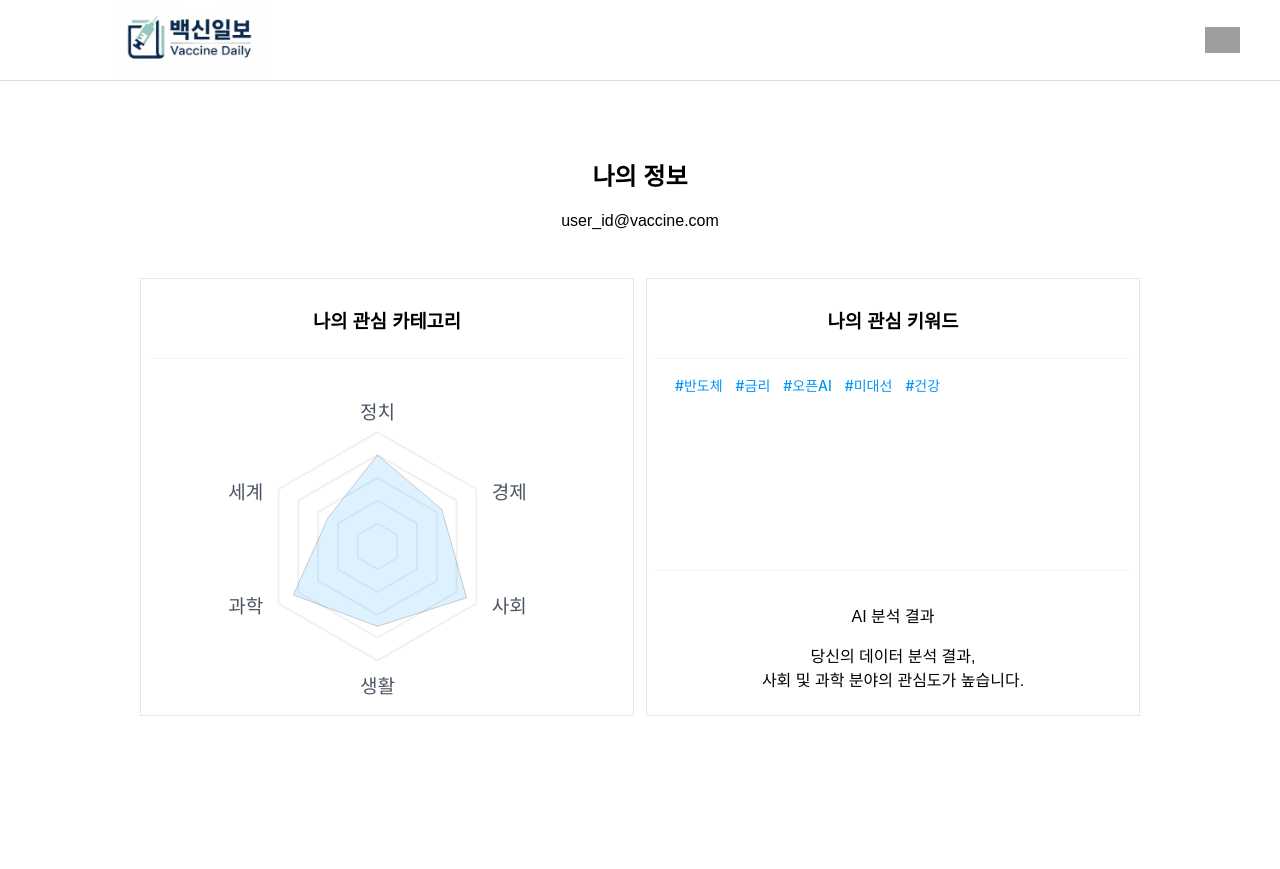
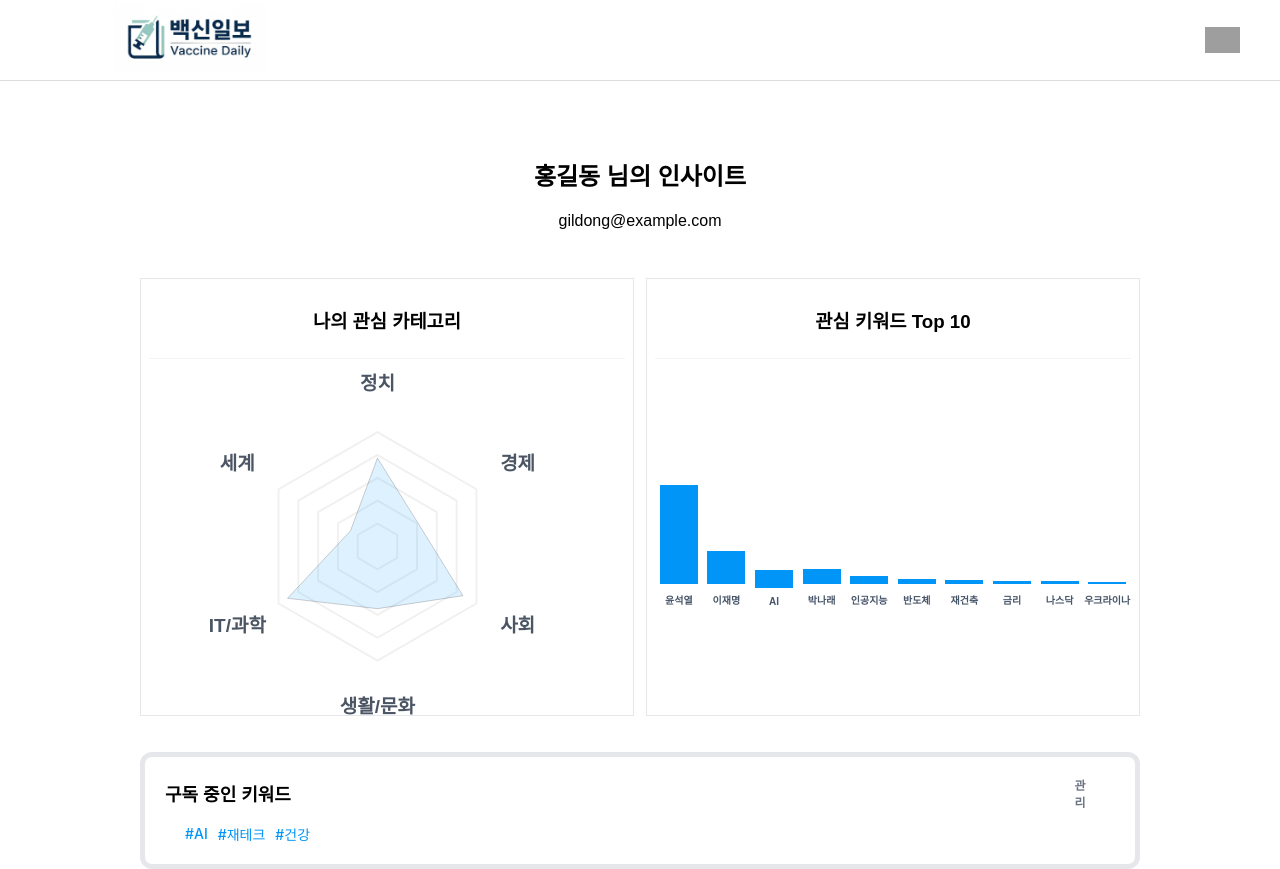
Before and after one commit to JunePark2018/VaccineDailyReport, a React (Create React App) app in the folder frontend/: page /MyPage in a window 1280 px wide. Before the commit the page ends 800 px from the top, so only its background shows below. Built offline with nearby package versions, Linux system fonts and the light colour scheme; grey boxes are pictures that could not be loaded.

Commit message:
mypage updated2

```diff
--- a/frontend/src/pages/MyPage.jsx
+++ b/frontend/src/pages/MyPage.jsx
@@ -1,77 +1,101 @@
 import React, { useState, useEffect, useMemo } from 'react';
-import { useNavigate } from 'react-router-dom';
+import { useNavigate, useParams } from 'react-router-dom';
+import axios from 'axios';
 import Logo from '../components/Logo';
 import loginIcon from '../login_icon/login.png';
 import Header from '../components/Header';
+import Button from '../components/Button';
 import './MyPage.css';
+
+const CATEGORIES = ['정치', '경제', '사회', '생활/문화', 'IT/과학', '세계'];
+
+const MOCK_USER_DATA = {
+  user_real_name: "홍길동",
+  email: "gildong@example.com",
+  read_categories: { '정치': 85, '경제': 45, '사회': 95, '생활/문화': 60, 'IT/과학': 100, '세계': 30 },
+  read_keywords: { '반도체': 15, '금리': 10, '인공지능': 25, '나스닥': 8, '재건축': 12, '우크라이나': 5, '이재명':100, '윤석열':300, 'AI':55, '박나래':44 },
+  subscribed_keywords: ['AI', '재테크', '건강']
+};
 
 const MyPage = () => {
   const navigate = useNavigate();
+  const { login_id } = useParams();
+
   const [isActive, setIsActive] = useState(false);
+  const [isEditMode, setIsEditMode] = useState(false);
+  const [loading, setLoading] = useState(true);
 
-  const targetScores = {
-    politics: 80, economy: 65, society: 90, living: 70, itScience: 85, world: 50
+  const [userData, setUserData] = useState(null);
+  const [targetScores, setTargetScores] = useState({});
+  const [readKeywords, setReadKeywords] = useState({});
+  const [subscribedKeywords, setSubscribedKeywords] = useState([]);
+  const [newKeyword, setNewKeyword] = useState('');
+
+  // 1. 데이터 로드 로직
+  useEffect(() => {
+    const fetchUserData = async () => {
+      try {
+        const id = login_id || 'test_user';
+        // const response = await axios.get(`YOUR_BACKEND_URL/users/${id}`);
+        // const data = response.data;
+        const data = MOCK_USER_DATA;
+
+        setUserData(data);
+        setTargetScores(data.read_categories || {});
+        setReadKeywords(data.read_keywords || {});
+        setSubscribedKeywords(data.subscribed_keywords || []);
+        setLoading(false);
+      } catch (error) {
+        setUserData(MOCK_USER_DATA);
+        setLoading(false);
+      }
+    };
+    fetchUserData();
+  }, [login_id]);
+
+  useEffect(() => {
+    if (!loading) {
+      const timer = setTimeout(() => setIsActive(true), 100);
+      return () => clearTimeout(timer);
+    }
+  }, [loading]);
+
+  const dynamicLimit = useMemo(() => {
+    const values = Object.values(targetScores);
+    return values.length > 0 ? Math.max(...values) + 10 : 100;
+  }, [targetScores]);
+
+  const getCoordinates = (scores, limit, active) => {
+    const center = 100, radius = 60;
+    return CATEGORIES.map((label, i) => {
+      const angle = (Math.PI / 3) * i - Math.PI / 2;
+      const scoreRatio = active ? (scores[label] || 0) / limit : 0;
+      return `${center + radius * scoreRatio * Math.cos(angle)},${center + radius * scoreRatio * Math.sin(angle)}`;
+    }).join(' ');
   };
 
-  // 1. 동적 최대값 계산 (최대값 + 10)
-  const dynamicLimit = useMemo(() => {
-    return Math.max(...Object.values(targetScores)) + 10;
-  }, []);
+  const updateKeywordsOnServer = async (newList) => {
+    try {
+      await axios.patch(`YOUR_BACKEND_URL/users/${login_id}`, { subscribed_keywords: newList });
+    } catch (error) { console.error(error); }
+  };
 
-  const [currentScores, setCurrentScores] = useState({
-    politics: 0, economy: 0, society: 0, living: 0, itScience: 0, world: 0
-  });
+  const handleDeleteKeyword = (target) => {
+    const newList = subscribedKeywords.filter(k => k !== target);
+    setSubscribedKeywords(newList);
+    updateKeywordsOnServer(newList);
+  };
 
-  // 2. 애니메이션 로직 (높은 값 순서대로 스프레드)
-  useEffect(() => {
-    const sortedKeys = Object.keys(targetScores).sort((a, b) => targetScores[b] - targetScores[a]);
-    let frame = 0;
-    const totalFrames = 90;
-    const staggerDelay = 4;
+  const handleAddKeyword = () => {
+    if (newKeyword.trim() && !subscribedKeywords.includes(newKeyword)) {
+      const newList = [...subscribedKeywords, newKeyword.trim()];
+      setSubscribedKeywords(newList);
+      updateKeywordsOnServer(newList);
+      setNewKeyword('');
+    }
+  };
 
-    const animate = () => {
-      frame++;
-      let updatedScores = { ...currentScores };
-      let finished = true;
-
-      sortedKeys.forEach((key, index) => {
-        const startFrame = index * staggerDelay;
-        if (frame > startFrame) {
-          const relativeFrame = frame - startFrame;
-          const progress = Math.min(relativeFrame / totalFrames, 1);
-          const easeProgress = 1 - Math.pow(1 - progress, 3);
-          updatedScores[key] = targetScores[key] * easeProgress;
-          if (progress < 1) finished = false;
-        } else {
-          finished = false;
-        }
-      });
-
-      setCurrentScores(updatedScores);
-      if (!finished) requestAnimationFrame(animate);
-    };
-
-    const timer = setTimeout(() => {
-      setIsActive(true);
-      requestAnimationFrame(animate);
-    }, 200);
-
-    return () => { clearTimeout(timer); cancelAnimationFrame(animate); };
-  }, []);
-
-  // 3. 좌표 계산 함수 (거미줄과 데이터 영역 공용)
-  const getCoordinates = (scores, limit) => {
-    const labels = ['politics', 'economy', 'society', 'living', 'itScience', 'world'];
-    const center = 100;
-    const radius = 60;
-    return labels.map((label, i) => {
-      const angle = (Math.PI / 3) * i - Math.PI / 2;
-      const scoreRatio = (scores[label] || 0) / limit;
-      const x = center + radius * scoreRatio * Math.cos(angle);
-      const y = center + radius * scoreRatio * Math.sin(angle);
-      return `${x},${y}`;
-    }).join(' ');
-  };
+  if (loading) return <div className="loading-state">데이터 분석 중...</div>;
 
   return (
     <div className="mypage-container">
@@ -83,78 +107,92 @@ const MyPage = () => {
 
       <main className="mypage-main">
         <section className="profile-header">
-          <h1 className="text-xl font-bold">나의 정보</h1>
-          <p className="text-gray-400 text-sm mt-1">user_id@vaccine.com</p>
+          <h1 className="text-xl font-bold">{userData?.user_real_name} 님의 인사이트</h1>
+          <p className="text-gray-400 text-sm mt-1">{userData?.email}</p>
         </section>
 
         <div className="content-wrapper">
+          {/* 레이더 차트 */}
           <section className="info-section">
             <h3 className="section-title">나의 관심 카테고리</h3>
-            <div className="chart-container">
+            <div className="chart-container" style={{ display: 'flex', justifyContent: 'center' }}>
               <div style={{ width: '500px', height: '350px' }}>
-                <svg viewBox="-20 10 250 180" className="w-full h-full">
-                  {/* --- 거미줄(가이드라인) 복구 구간 --- */}
-                  {[0.2, 0.4, 0.6, 0.8, 1].map((r) => {
-                    // 각 단계별로 모든 카테고리 점수가 동일한 가상의 객체 생성
-                    const guideScores = {
-                      politics: dynamicLimit * r, economy: dynamicLimit * r,
-                      society: dynamicLimit * r, living: dynamicLimit * r,
-                      itScience: dynamicLimit * r, world: dynamicLimit * r
-                    };
-                    return (
-                      <polygon
-                        key={r}
-                        points={getCoordinates(guideScores, dynamicLimit)}
-                        fill="none"
-                        stroke="#f0f0f0"
-                        strokeWidth="1"
-                      />
-                    );
-                  })}
-                  {/* ---------------------------------- */}
-
-                  {/* 데이터 영역 */}
+                <svg viewBox="-20 10 250 180" className="w-full h-full" style={{ overflow: 'visible' }}>
+                  {[0.2, 0.4, 0.6, 0.8, 1].map((r) => (
+                    <polygon key={r} points={getCoordinates({ '정치': dynamicLimit * r, '경제': dynamicLimit * r, '사회': dynamicLimit * r, '생활/문화': dynamicLimit * r, 'IT/과학': dynamicLimit * r, '세계': dynamicLimit * r }, dynamicLimit, true)} fill="none" stroke="#f0f0f0" strokeWidth="1" />
+                  ))}
                   <polygon
-                    className={`radar-polygon ${isActive ? 'active' : ''}`}
-                    points={getCoordinates(currentScores, dynamicLimit)}
+                    points={getCoordinates(targetScores, dynamicLimit, isActive)}
                     fill="#0496f721"
                     stroke="#000000ff"
                     strokeWidth="0.1"
                     strokeLinejoin="round"
+                    style={{ transition: 'points 1.2s cubic-bezier(0.34, 1.56, 0.64, 1)' }}
                   />
-
-                  {/* 라벨 텍스트 */}
-                  <text x="100" y="33" textAnchor="middle" fontSize="10" fill="#4b5563" fontWeight="">정치</text>
-                  <text x="160" y="75" textAnchor="start" fontSize="10" fill="#4b5563" fontWeight="">경제</text>
-                  <text x="160" y="135" textAnchor="start" fontSize="10" fill="#4b5563" fontWeight="">사회</text>
-                  <text x="100" y="177" textAnchor="middle" fontSize="10" fill="#4b5563" fontWeight="">생활</text>
-                  <text x="40" y="135" textAnchor="end" fontSize="10" fill="#4b5563" fontWeight="">과학</text>
-                  <text x="40" y="75" textAnchor="end" fontSize="10" fill="#4b5563" fontWeight="">세계</text>
+                  {CATEGORIES.map((label, i) => {
+                    const angle = (Math.PI / 3) * i - Math.PI / 2;
+                    const x = 100 + 85 * Math.cos(angle);
+                    const y = 100 + 85 * Math.sin(angle);
+                    return <text key={label} x={x} y={y} textAnchor="middle" fontSize="10" fill="#4b5563" fontWeight="bold" dominantBaseline="middle">{label}</text>
+                  })}
                 </svg>
               </div>
             </div>
           </section>
 
-          {/* 오른쪽 키워드 섹션 (해시태그 스타일) */}
+          {/* 바 그래프 섹션 (마우스 오버 툴팁 적용) */}
           <section className="info-section">
-            <div style={{ flex: 1 }}>
-              <h3 className="section-title">나의 관심 키워드</h3>
-              <div className="keyword-list">
-                {['반도체', '금리', '오픈AI', '미대선', '건강'].map(tag => (
-                  <span key={tag} className="keyword-tag" style={{ color: '#0095f6', marginRight: '5px' }}>
-                    #{tag}
-                  </span>
-                ))}
-              </div>
-            </div>
-            <div className="analysis-footer">
-              <p className="text-xs text-gray-400 mb-1">AI 분석 결과</p>
-              <p className="text-lg font-black leading-tight italic">
-                당신의 데이터 분석 결과,<br />사회 및 과학 분야의 관심도가 높습니다.
-              </p>
+            <h3 className="section-title">관심 키워드 Top 10</h3>
+            <div style={{ display: 'flex', alignItems: 'flex-end', justifyContent: 'space-around', height: '180px', padding: '100px 0' }}>
+              {Object.entries(readKeywords).sort(([, a], [, b]) => b - a).slice(0, 10).map(([keyword, count], index) => (
+                <div key={keyword} className="bar-wrapper" style={{ display: 'flex', flexDirection: 'column', alignItems: 'center', width: '15%', position: 'relative' }}>
+
+                  {/* 💡 툴팁: 평소엔 숨겨져 있다가 .bar-wrapper hover 시 등장 */}
+                  <div className="bar-tooltip" style={{
+                    position: 'absolute',
+                    top: '-30px',
+                    backgroundColor: '#1e293b',
+                    color: 'white',
+                    padding: '4px 8px',
+                    fontSize: '10px',
+                    fontWeight: 'bold',
+                    opacity: 0,
+                    transition: 'opacity 0.2s ease',
+                    pointerEvents: 'none',
+                    whiteSpace: 'nowrap'
+                  }}>
+                    {count}회 읽음
+                  </div>
+
+                  <div style={{ width: '80%', backgroundColor: '#ffffffff', height: '100px', position: 'relative',  overflow: 'hidden', cursor: 'pointer' }}>
+                    <div className="bar-fill-element" style={{
+                        position: 'absolute', bottom: 0, left: 0, right: 0, backgroundColor: '#0095f6',
+                        height: isActive ? `${(count / (Math.max(...Object.values(readKeywords)) + 5)) * 100}%` : '0%',
+                        transition: `height 1s cubic-bezier(0.17, 0.67, 0.83, 0.67) ${index * 0.1}s, background-color 0.2s ease`
+                    }} />
+                  </div>
+                  <span style={{ fontSize: '10px', marginTop: '8px', fontWeight: '600', color: '#475569', textAlign: 'center' }}>{keyword}</span>
+                </div>
+              ))}
             </div>
           </section>
         </div>
+
+        {/* 구독 키워드 편집 섹션 (기존 유지) */}
+        <section className='keyword-listname' style={{ marginTop: '20px', padding: '20px', backgroundColor: 'white', border: '5px solid #e5e7eb', borderRadius: '12px' }}>
+          <div style={{ display: 'flex', justifyContent: 'space-between', alignItems: 'center', marginBottom: '15px' }}>
+            <span className='keyword-sub' style={{ fontWeight: 'bold', fontSize: '18px' }}>구독 중인 키워드</span>
+            <Button text={isEditMode ? "저장" : "관리"} color={isEditMode ? "#111" : "transparent"} textColor={isEditMode ? "white" : "#6b7280"} fontSize="12px" width="70px" height="32px" onClick={() => setIsEditMode(!isEditMode)} />
+          </div>
+          <div className="keyword-list" style={{ display: 'flex', flexWrap: 'wrap', gap: '10px' }}>
+            {subscribedKeywords.map(tag => (
+              <span key={tag} className="keyword-tag" style={{ color: '#0095f6', backgroundColor: isEditMode ? '#f0f9ff' : 'transparent', padding: isEditMode ? '4px 12px' : '0', borderRadius: '20px', border: isEditMode ? '1px solid #bae6fd' : 'none', display: 'flex', alignItems: 'center' }}>
+                #{tag}
+                {isEditMode && <span onClick={() => handleDeleteKeyword(tag)} style={{ marginLeft: '8px', color: '#ef4444', cursor: 'pointer', fontWeight: 'bold' }}>×</span>}
+              </span>
+            ))}
+          </div>
+        </section>
       </main>
     </div>
   );
```
Also changed, not shown: frontend/src/pages/MyPage.css (+24 -0 lines), 2 other files (tests, documents, lock files or other folders).
